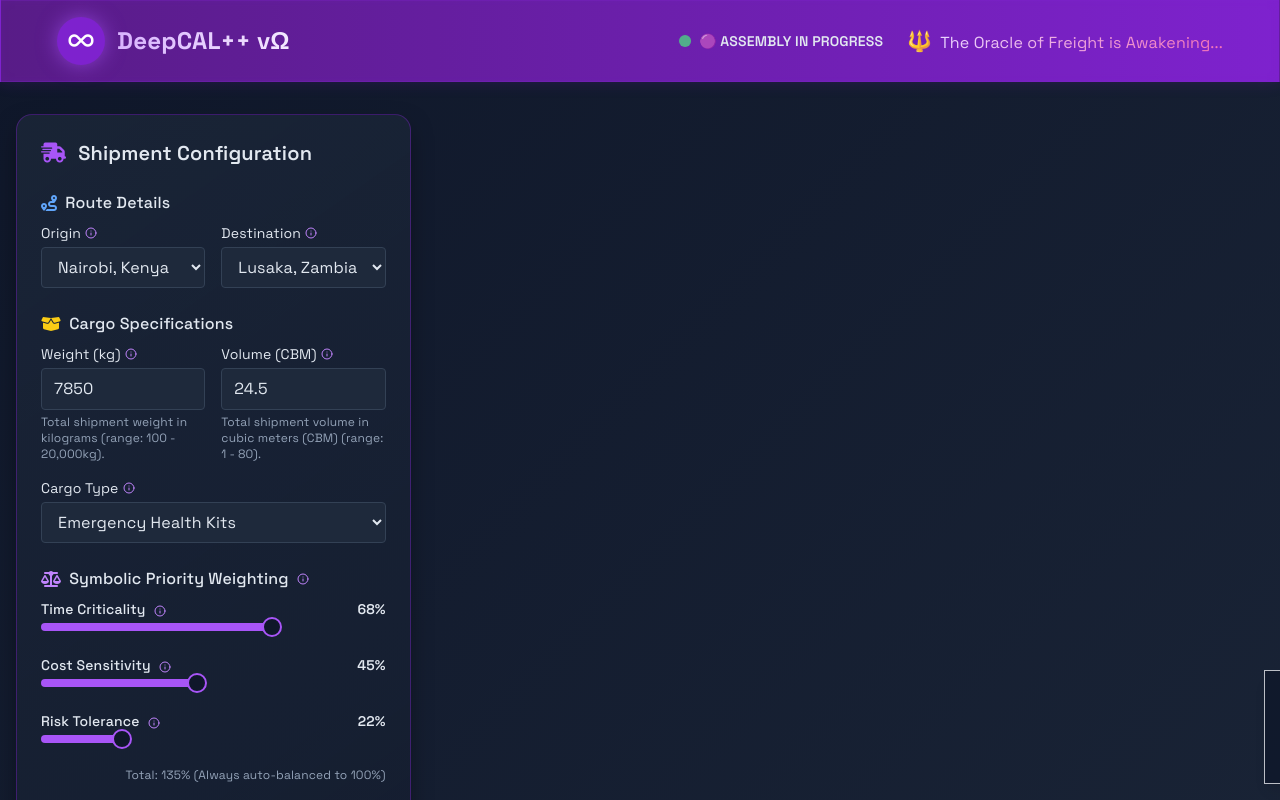
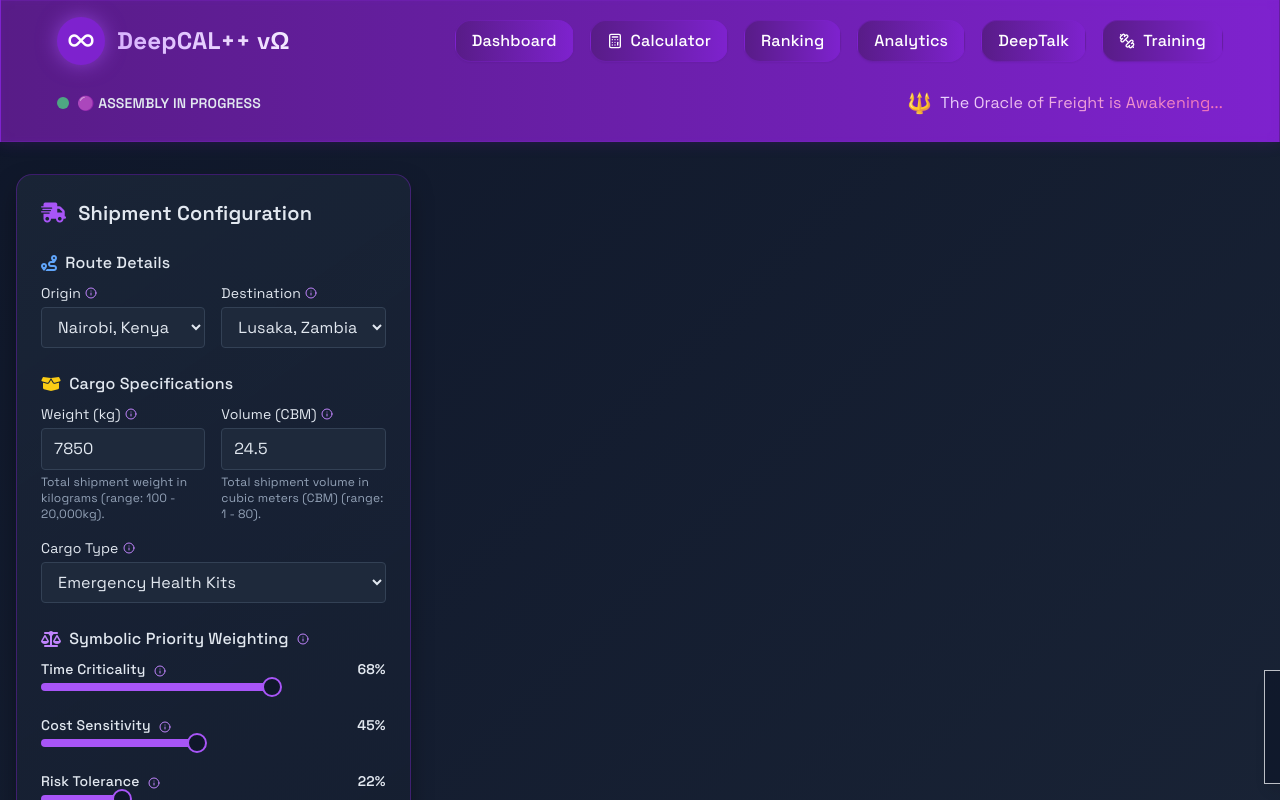
Before and after one commit to Mo-101/deepcal-freight-oracle, a React (Vite) app: page / in a window 1280 px wide. Shown: the top 800 px of the page. Built offline with nearby package versions, Linux system fonts and the light colour scheme.

Commit message:
feat: Add training nav to symbolic header
Adds navigation menu with training button to DeepCALSymbolicHeader, styled to match the symbolic theme.  This allows access to the Training page from the SymbolicCalculator page.

```diff
--- a/src/components/DeepCALSymbolicHeader.tsx
+++ b/src/components/DeepCALSymbolicHeader.tsx
@@ -1,7 +1,19 @@
 
 import React from "react";
+import { Link, useLocation } from "react-router-dom";
+import { Dumbbell, Calculator } from "lucide-react";
+
+const navLinks = [
+  { label: "Dashboard", to: "/" },
+  { label: "Calculator", to: "/calculator", icon: Calculator },
+  { label: "Ranking", to: "/ranking" },
+  { label: "Analytics", to: "/analytics" },
+  { label: "DeepTalk", to: "/deeptalk" },
+  { label: "Training", to: "/training", icon: Dumbbell },
+];
 
 const DeepCALSymbolicHeader: React.FC = () => {
+  const location = useLocation();
   return (
     <header className="sticky top-0 z-50">
       <div className="bg-gradient-to-r from-deepcal-dark to-deepcal-purple py-4 px-6 symbolic-border">
@@ -14,18 +26,36 @@ const DeepCALSymbolicHeader: React.FC = () => {
               DeepCAL++ vΩ
             </h1>
           </div>
+          <nav className="mt-4 md:mt-0 flex gap-2 md:space-x-2 items-center">
+            {navLinks.map(link => (
+              <Link
+                key={link.to}
+                to={link.to}
+                className={[
+                  "flex items-center gap-2 px-4 py-2 rounded-xl font-medium bg-gradient-to-r transition-colors duration-150",
+                  "text-white bg-white/0 hover:bg-deepcal-purple/40 border border-deepcal-purple/40 shadow-sm",
+                  location.pathname === link.to
+                    ? "bg-deepcal-purple text-white shadow-inner border-deepcal-light"
+                    : ""
+                ].join(" ")}
+              >
+                {link.icon && <link.icon className="w-4 h-4" />}
+                {link.label}
+              </Link>
+            ))}
+          </nav>
+        </div>
 
-          <div className="mt-4 md:mt-0 flex items-center space-x-6">
+        <div className="container mx-auto flex flex-col md:flex-row mt-4 md:mt-6 pb-2 items-center justify-between">
           <div className="flex items-center">
             <div className="h-3 w-3 rounded-full bg-green-400 animate-pulse"></div>
             <span className="ml-2 text-sm font-semibold">🟣 ASSEMBLY IN PROGRESS</span>
           </div>
-            <div className="hidden md:block">
+          <div className="hidden md:flex items-center space-x-2">
             <span className="text-xl">🔱</span>
             <span className="ml-2 bg-clip-text text-transparent bg-gradient-to-r from-purple-200 to-pink-400">
               The Oracle of Freight is Awakening...
             </span>
-            </div>
           </div>
         </div>
       </div>
```
Lines whose indentation alone changed are shown as unchanged.
